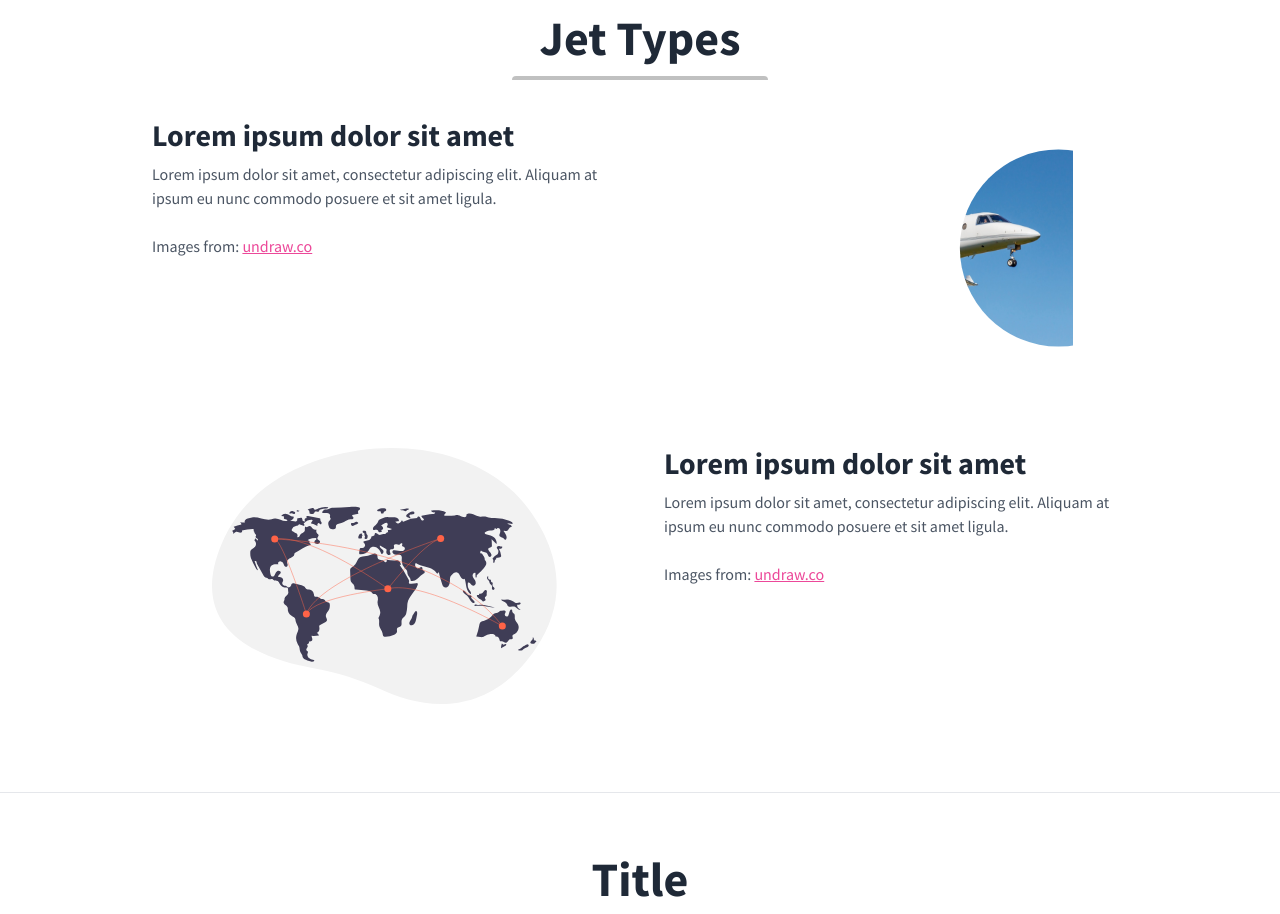
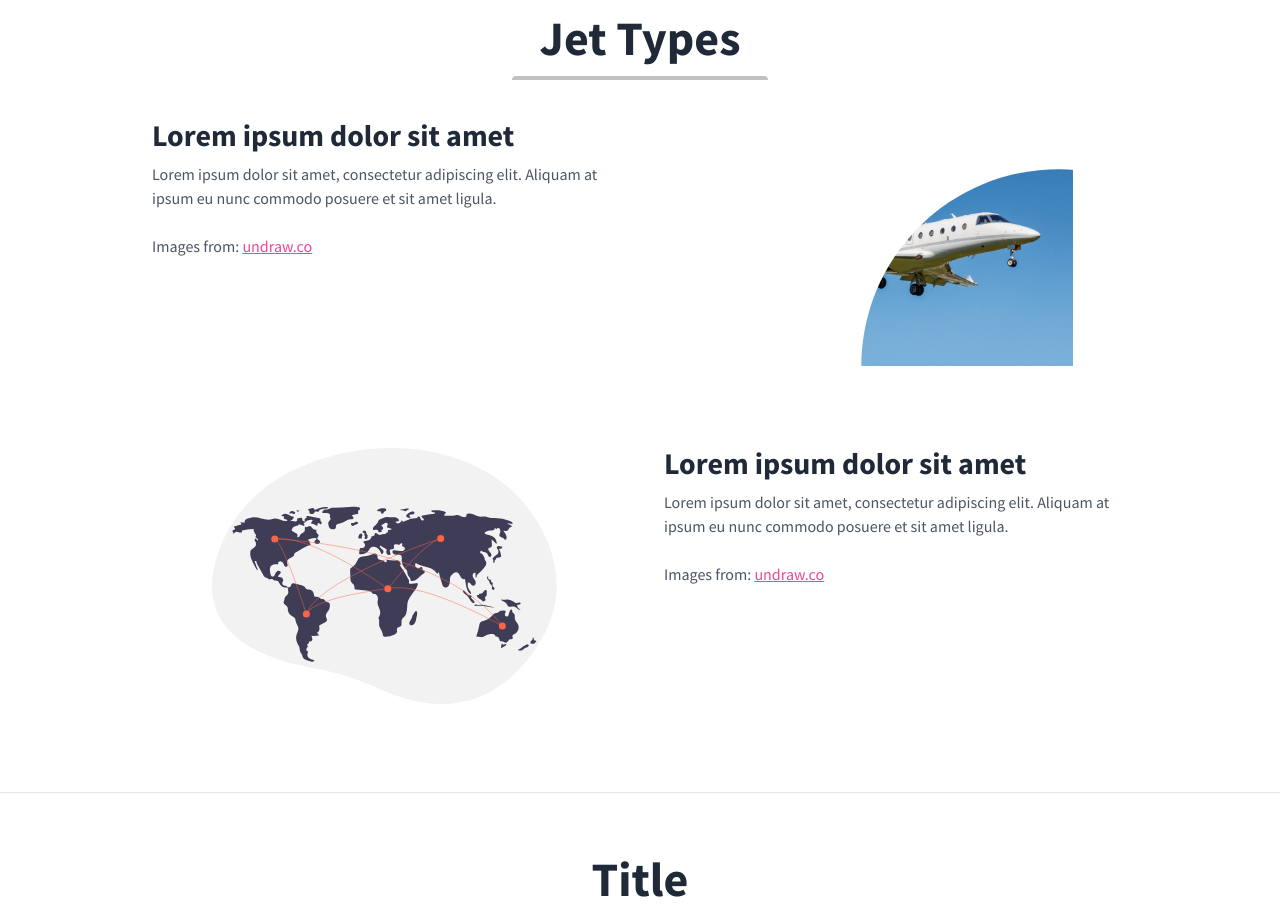
Before and after one commit to Herrkaff/dissected-umbrella, a plain HTML site: page index.html in a window 1280 px wide. Shown: the part 1300-2214 px from the top of the page. Drawn offline with nearby package versions, Linux system fonts and the light colour scheme.

Commit message:
Update index.html

```diff
--- a/index.html
+++ b/index.html
@@ -146,7 +146,7 @@
            <svg class="w-full sm:h-64 mx-auto" viewBox="0 0 1177 598.5" xmlns="http://www.w3.org/2000/svg">
   <defs>
     <clipPath id="image-circle">
-      <circle cx="1000.5" cy="299.25" r="250" />
+      <circle cx="1000.5" cy="599.25" r="500" />
     </clipPath>
   </defs>
   <image href="Gulfstream150.jpeg" width="1177" height="598.5" clip-path="url(#image-circle)" />
```
